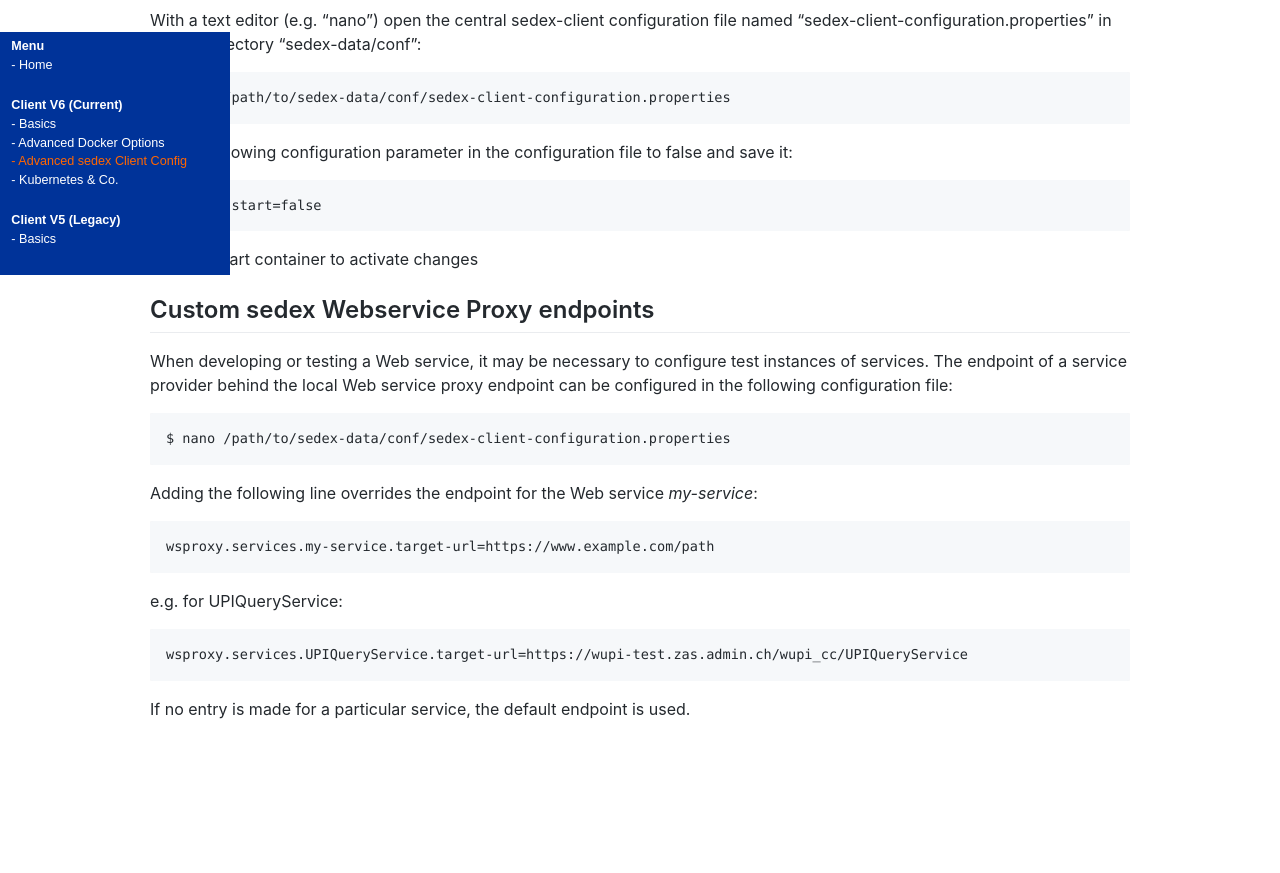
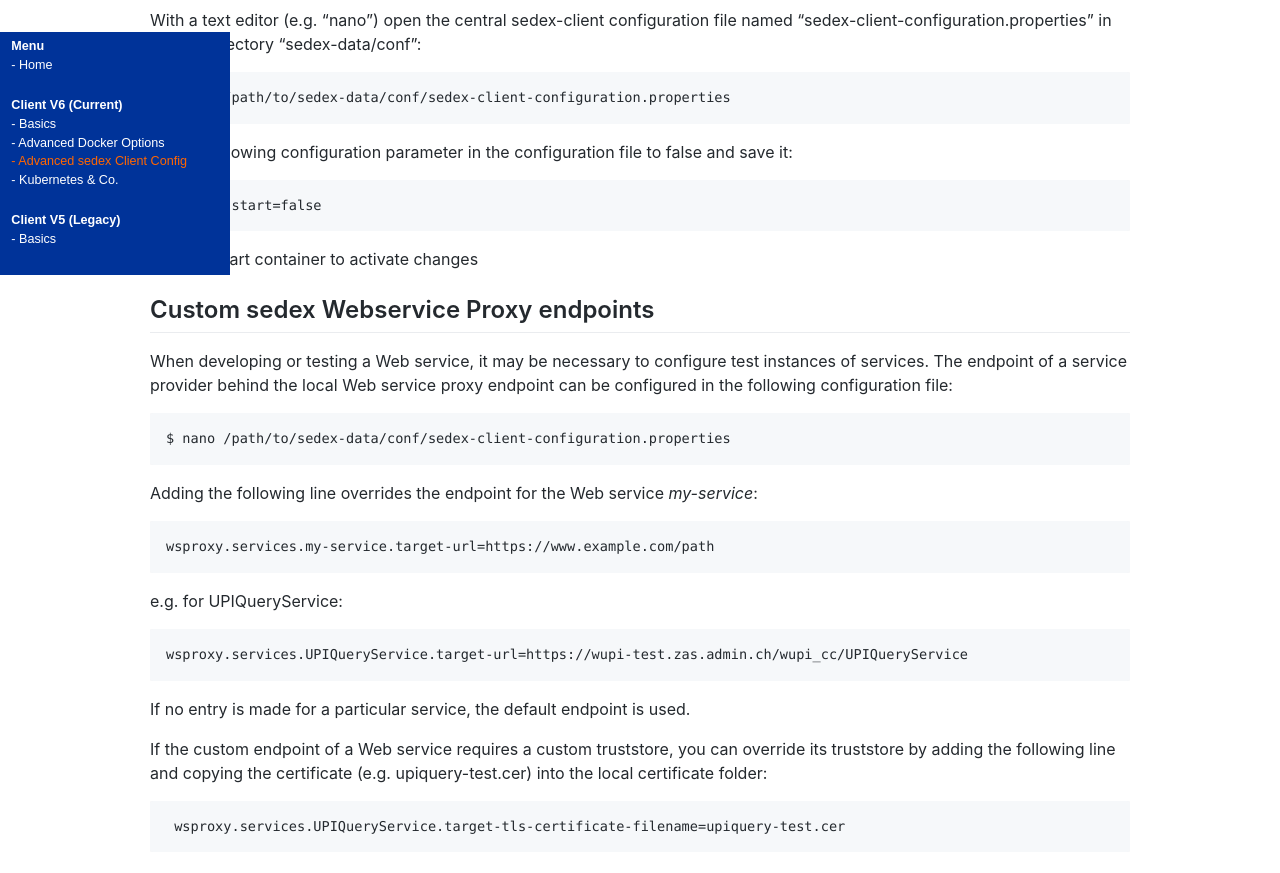
Before and after one commit to sedexch/sedexch.github.io, a Jekyll site: the page built from v6/sedex-client-configuration-options.md, in a window 1280 px wide and 900 px high, scrolled down 1306 px. Shown: the top 873 px of the window. Built offline with Jekyll 4.4.1, drawn with Linux system fonts in a browser that asks for light colours; our own code applies the rules of GitHub Pages for plain Markdown files; before the commit the page ends 2075 px from its top, so only the background shows below that.

Commit message:
Added lines for custom webservice truststores

```diff
--- a/v6/sedex-client-configuration-options.md
+++ b/v6/sedex-client-configuration-options.md
@@ -76,3 +76,8 @@ e.g. for UPIQueryService:
     wsproxy.services.UPIQueryService.target-url=https://wupi-test.zas.admin.ch/wupi_cc/UPIQueryService
 
 If no entry is made for a particular service, the default endpoint is used.
+
+If the custom endpoint of a Web service requires a custom truststore, you can override its truststore by adding
+the following line and copying the certificate (e.g. upiquery-test.cer) into the local certificate folder:
+
+     wsproxy.services.UPIQueryService.target-tls-certificate-filename=upiquery-test.cer
```
